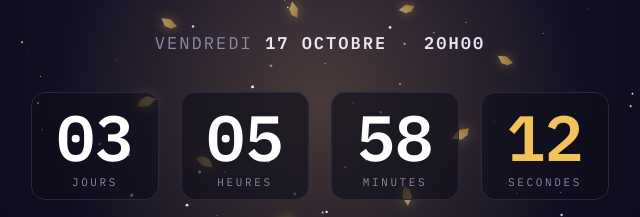
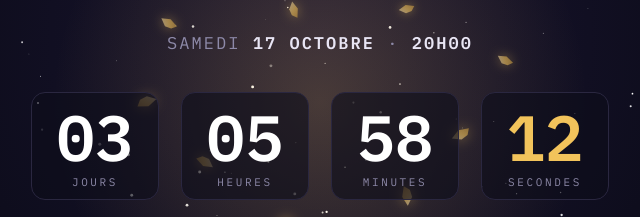
Before and after one commit to LucasGest/BGSM, a plain HTML site: page index.html in a window 1280 px wide. Shown: the part 298-515 px from the top of the page, 320-960 px from the left. Drawn offline with nearby package versions, Linux system fonts and the light colour scheme; animation ran at ten frames a second.

Commit message:
Corrige le jour de l'ouverture : le 17 octobre 2026 est un samedi
Co-Authored-By: Claude Opus 5.5 <noreply@anthropic.com>

```diff
--- a/index.html
+++ b/index.html
@@ -3,7 +3,7 @@
 <head>
 <meta charset="utf-8">
 <meta name="viewport" content="width=device-width,initial-scale=1,viewport-fit=cover">
-<meta name="description" content="La Survie des BGSM : un nouveau monde s'éveille le vendredi 17 octobre à 20h00.">
+<meta name="description" content="La Survie des BGSM : un nouveau monde s'éveille le samedi 17 octobre à 20h00.">
 <meta property="og:title" content="La Survie des BGSM · 17 octobre, 20h00">
 <meta property="og:description" content="L'Étoile s'est brisée. Un nouveau monde s'éveille.">
 <title>La Survie des BGSM</title>
@@ -66,7 +66,7 @@ body.ouvert .open{display:flex}
   <span class="eyebrow">La Survie des BGSM</span>
   <h1>L'Étoile s'est brisée.</h1>
   <p class="sub">Un nouveau monde s'éveille.</p>
-  <p class="date">Vendredi <b>17 octobre</b> · <b>20h00</b></p>
+  <p class="date">Samedi <b>17 octobre</b> · <b>20h00</b></p>
 
   <div class="count" role="timer" aria-live="off" aria-label="Temps avant l'ouverture">
     <div class="unit"><b id="j">--</b><span>jours</span></div>
```
